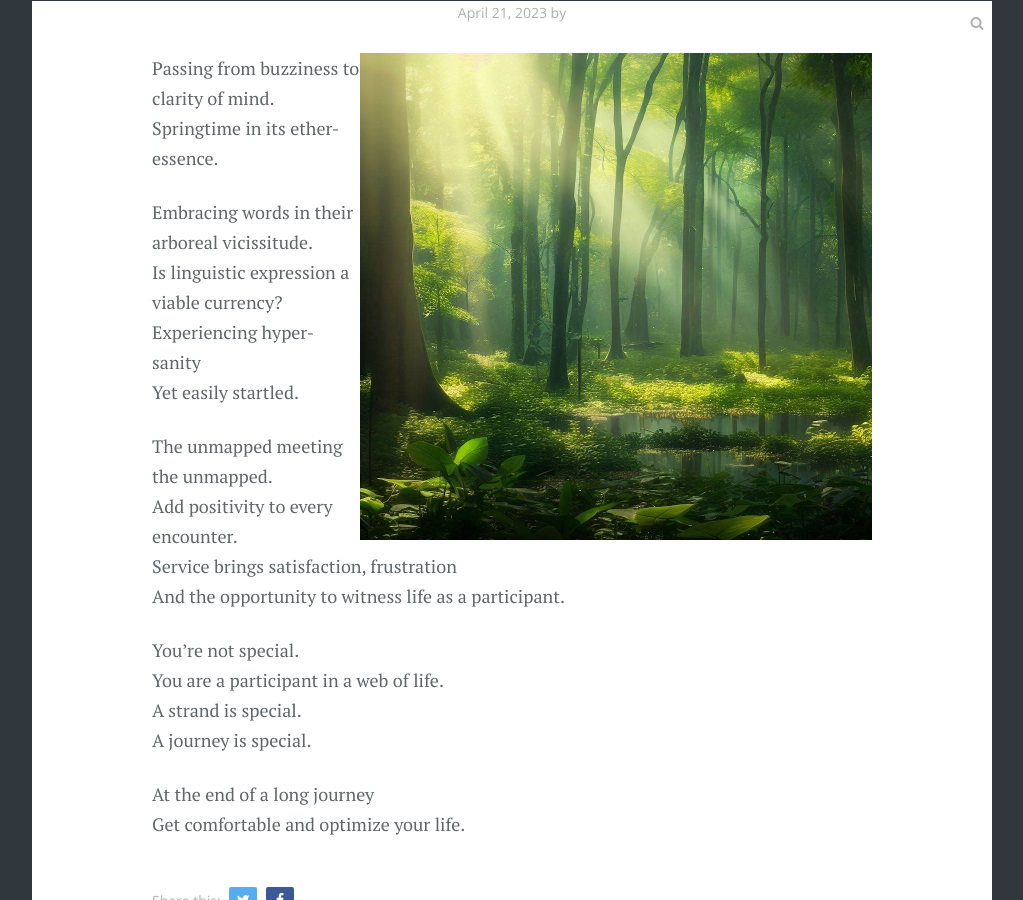
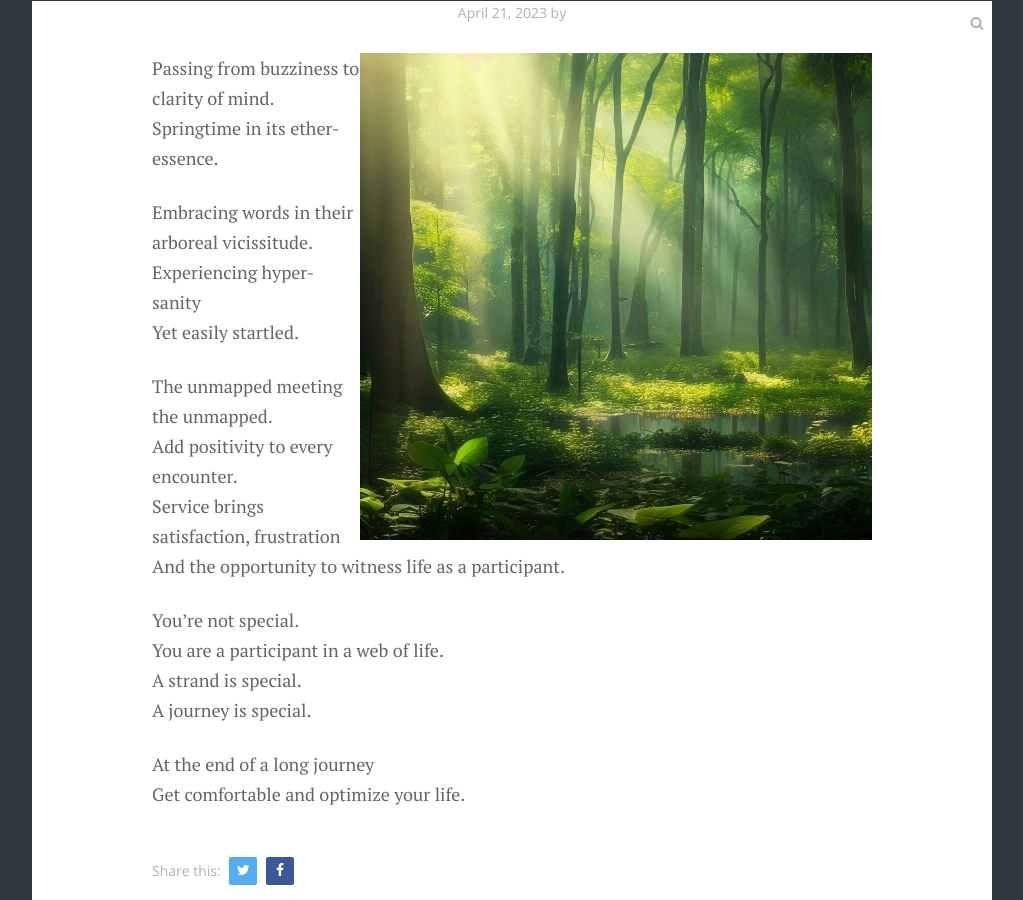
Before and after one commit to gbowerman/gbowerman.github.io, a Jekyll site: the page built from _posts/2023-04-21-clarity.md, in a window 1280 px wide and 900 px high, scrolled down 362 px. Shown: the whole window, without its empty margins (128-1151 px from the left). Built offline with Jekyll 4.4.1, drawn with Linux system fonts in a browser that asks for light colours; some web fonts are replaced; a script that is not in the unit is left out.

Commit message:
post update

```diff
--- a/_posts/2023-04-21-clarity.md
+++ b/_posts/2023-04-21-clarity.md
@@ -8,7 +8,6 @@ Passing from buzziness to clarity of mind.
 Springtime in its ether-essence.
 
 Embracing words in their arboreal vicissitude.
-Is linguistic expression a viable currency?
 Experiencing hyper-sanity
 Yet easily startled.
 
```
